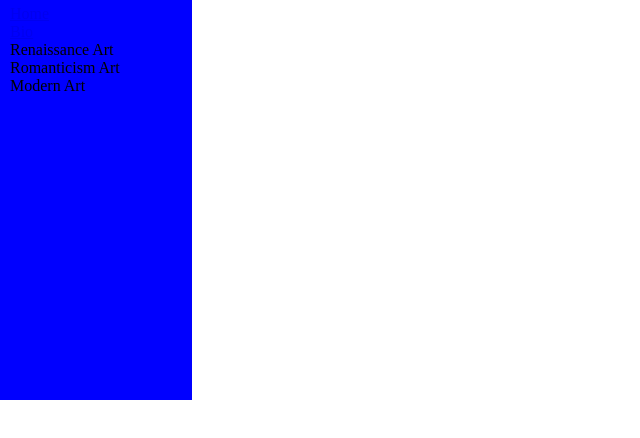
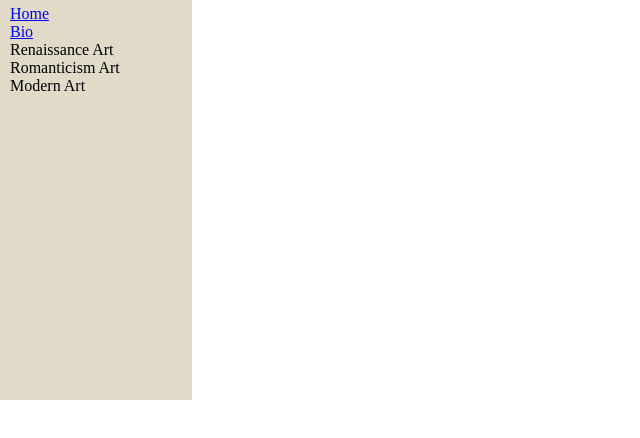
Before and after one commit to jocelyn-cheng/jocelyn-cheng.github.io, a plain HTML site: page index.html in a window 1280 px wide. Shown: the whole page, without its empty margins (0-640 px from the left). Drawn offline with Linux system fonts and the light colour scheme.

Commit message:
Update index.css

```diff
--- a/index.css
+++ b/index.css
@@ -37,7 +37,7 @@ nav {
 	height: 50%;
 	width: 15%;
 	padding: 5px 10px;
-	background-color: blue ;
+	background-color: #E1DAC9;
 	color: black;
 	font-family: serif;
 
```
